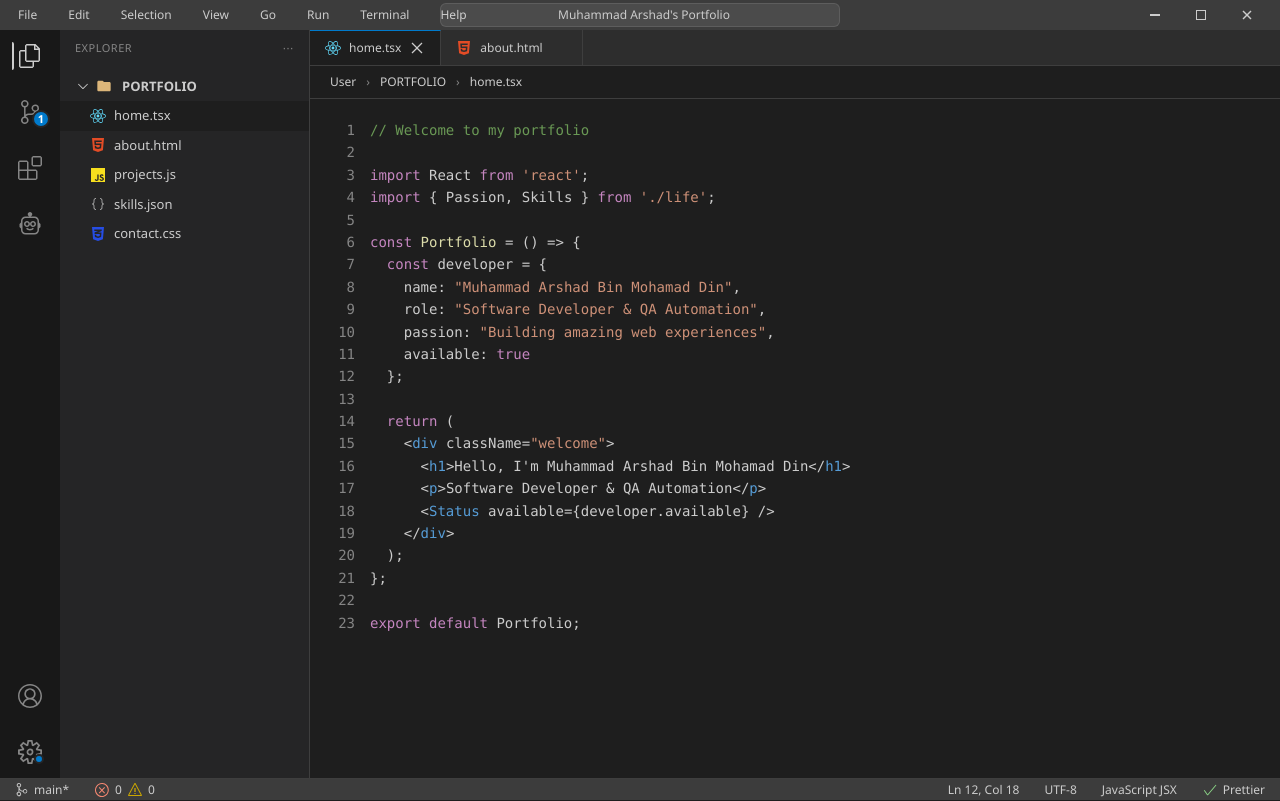
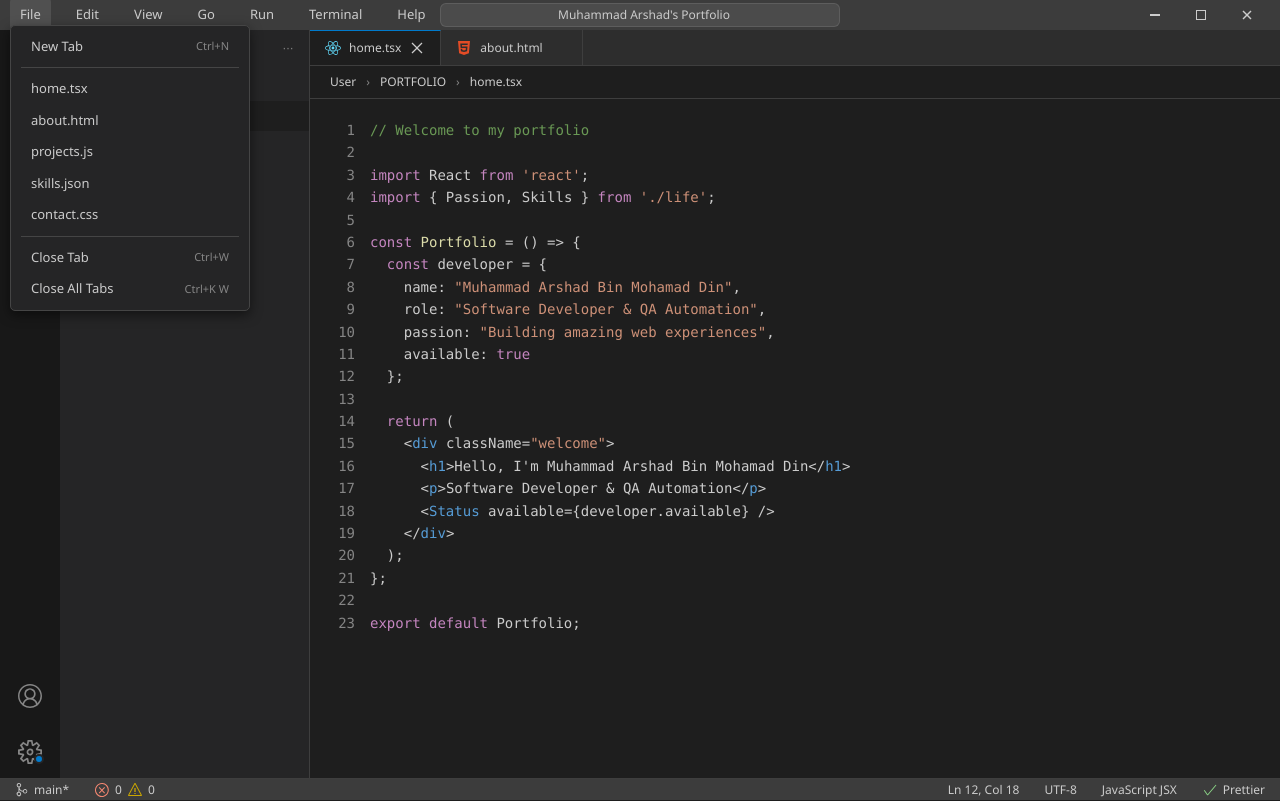
Before and after one commit to MuhdArshadd/portfolio, a React app: page / in a window 1280 px wide. Both pictures are taken after a click on the element "File". Built offline with nearby package versions, Linux system fonts and the light colour scheme; the HTML template or start-up script is replaced by a standard one.

Commit message:
add drop down for each title category

```diff
--- a/src/components/TitleBar.jsx
+++ b/src/components/TitleBar.jsx
@@ -13,7 +13,11 @@ export const TitleBar = ({ openFile }) => {
     const paletteRef = useRef(null);
     const inputRef = useRef(null);
 
-    // 3. Your entire file system to search through
+    // Dropdown Menu State
+    const [activeMenu, setActiveMenu] = useState(null);
+    const menuBarRef = useRef(null);
+
+    // Your entire file system
     const allFiles = [
         { name: 'home.tsx', path: 'PORTFOLIO', type: 'react' },
         { name: 'about.html', path: 'PORTFOLIO', type: 'html' },
@@ -30,35 +34,35 @@ export const TitleBar = ({ openFile }) => {
             case 'js': return <Icons.JsIcon />;
             case 'json': return <Icons.JsonIcon />;
             case 'extension': return <Icons.ExtensionTabIcon />;
-            default: return <Icons.Files />; // Fallback icon
+            default: return <Icons.Files />;
         }
     }
 
-    // Filter files based on search query
     const filteredFiles = allFiles.filter(file =>
         file.name.toLowerCase().includes(searchQuery.toLowerCase())
     );
 
-    // Listen for the Custom Event from the Activity Bar
-    useEffect(() => {
-        const openPalette = () => setIsPaletteOpen(true);
+    // --- Window & Click Handlers ---
 
-        // Start listening
-        window.addEventListener('open-command-palette', openPalette);
-
-        // Clean up the listener when the component unmounts
-        return () => window.removeEventListener('open-command-palette', openPalette);
-    }, []);
-
-    // Handle clicking outside the palette to close it
+    // Close palette AND menus when clicking outside
     useEffect(() => {
         const handleClickOutside = (event) => {
             if (paletteRef.current && !paletteRef.current.contains(event.target)) {
                 setIsPaletteOpen(false);
             }
+            if (menuBarRef.current && !menuBarRef.current.contains(event.target)) {
+                setActiveMenu(null);
+            }
         };
         document.addEventListener('mousedown', handleClickOutside);
         return () => document.removeEventListener('mousedown', handleClickOutside);
+    }, []);
+
+    // Listen for the Custom Event from the Activity Bar
+    useEffect(() => {
+        const openPalette = () => setIsPaletteOpen(true);
+        window.addEventListener('open-command-palette', openPalette);
+        return () => window.removeEventListener('open-command-palette', openPalette);
     }, []);
 
     // Auto-focus the input when the palette opens
@@ -74,7 +78,70 @@ export const TitleBar = ({ openFile }) => {
         setSearchQuery('');
     };
 
-    // --- Existing Click Handlers ---
+    const handleMaximize = async () => {
+        try {
+            if (!document.fullscreenElement) {
+                await document.documentElement.requestFullscreen();
+                setPopup({ visible: true, text: "Immersive mode activated! 🚀" });
+            } else {
+                if (document.exitFullscreen) {
+                    await document.exitFullscreen();
+                }
+            }
+        } catch (err) {
+            setPopup({ visible: true, text: "Your browser blocked fullscreen mode!" });
+        }
+    };
+
+    // --- Dropdown Menu Data Structure ---
+    const closeMenu = () => setActiveMenu(null);
+
+    const menuItems = {
+        File: [
+            { label: 'New Tab', action: () => { openFile('home.tsx'); closeMenu(); }, shortcut: 'Ctrl+N' },
+            { divider: true },
+            { label: 'home.tsx', action: () => { openFile('home.tsx'); closeMenu(); } },
+            { label: 'about.html', action: () => { openFile('about.html'); closeMenu(); } },
+            { label: 'projects.js', action: () => { openFile('projects.js'); closeMenu(); } },
+            { label: 'skills.json', action: () => { openFile('skills.json'); closeMenu(); } },
+            { label: 'contact.css', action: () => { openFile('contact.css'); closeMenu(); } },
+            { divider: true },
+            { label: 'Close Tab', action: () => { closeMenu(); alert('Tip: Pass a closeFile prop from App.jsx to make this work!'); }, shortcut: 'Ctrl+W' },
+            { label: 'Close All Tabs', action: () => { closeMenu(); }, shortcut: 'Ctrl+K W' }
+        ],
+        Edit: [
+            { label: 'Find', action: () => { setIsPaletteOpen(true); closeMenu(); }, shortcut: 'Ctrl+F' },
+            { label: 'Select All', action: () => { document.execCommand('selectAll'); closeMenu(); }, shortcut: 'Ctrl+A' },
+            { label: 'Copy', action: () => { document.execCommand('copy'); closeMenu(); }, shortcut: 'Ctrl+C' }
+        ],
+        View: [
+            { label: 'Command Palette...', action: () => { setIsPaletteOpen(true); closeMenu(); }, shortcut: 'Ctrl+Shift+P' },
+            { label: 'Toggle Sidebar', action: () => { closeMenu(); alert('Tip: Pass toggleSidebar from App.jsx!'); }, shortcut: 'Ctrl+B' },
+            { label: 'Toggle Terminal', action: () => { closeMenu(); alert('Terminal feature coming soon!'); }, shortcut: 'Ctrl+`' },
+            { label: 'Cad Bot', action: () => { openFile('Extension: Cad Bot'); closeMenu(); } },
+            { divider: true },
+            { label: 'Enter Full Screen', action: () => { handleMaximize(); closeMenu(); }, shortcut: 'F11' },
+            { label: 'Zoom In', action: () => { document.body.style.zoom = (parseFloat(document.body.style.zoom || 1) + 0.1); closeMenu(); }, shortcut: 'Ctrl+=' },
+            { label: 'Zoom Out', action: () => { document.body.style.zoom = (parseFloat(document.body.style.zoom || 1) - 0.1); closeMenu(); }, shortcut: 'Ctrl+-' },
+            { label: 'Reset Zoom', action: () => { document.body.style.zoom = 1; closeMenu(); }, shortcut: 'Ctrl+Numpad0' }
+        ],
+        Go: [
+            { label: 'Go to File...', action: () => { setIsPaletteOpen(true); closeMenu(); }, shortcut: 'Ctrl+P' },
+            { divider: true },
+            ...allFiles.map(f => ({ label: f.name, action: () => { openFile(f.name); closeMenu(); } }))
+        ],
+        Run: [
+            { label: 'Start Terminal', action: () => { closeMenu(); alert('Booting terminal environment...'); } }
+        ],
+        Help: [
+            { label: 'Command Palette...', action: () => { setIsPaletteOpen(true); closeMenu(); }, shortcut: 'Ctrl+Shift+P' },
+            { divider: true },
+            { label: 'About Muhammad Arshad', action: () => { openFile('about.html'); closeMenu(); } },
+            { label: 'Welcome', action: () => { openFile('home.tsx'); closeMenu(); } }
+        ]
+    };
+
+    // --- Taunt Click Handlers ---
     const minimizeMessages = [
         "Minimizing a VS Code inside a browser.. wait what?",
         "Is there an interesting thing other than my portfolio??",
@@ -96,21 +163,6 @@ export const TitleBar = ({ openFile }) => {
         setMinCount(prev => (prev + 1) % minimizeMessages.length);
     };
 
-    const handleMaximize = async () => {
-        try {
-            if (!document.fullscreenElement) {
-                await document.documentElement.requestFullscreen();
-                setPopup({ visible: true, text: "Immersive mode activated! 🚀" });
-            } else {
-                if (document.exitFullscreen) {
-                    await document.exitFullscreen();
-                }
-            }
-        } catch (err) {
-            setPopup({ visible: true, text: "Your browser blocked fullscreen mode!" });
-        }
-    };
-
     const handleClose = () => {
         setPopup({ visible: true, text: closeMessages[closeCount] });
         setCloseCount(prev => (prev + 1) % closeMessages.length);
@@ -125,15 +177,62 @@ export const TitleBar = ({ openFile }) => {
 
     return (
         <div className="title-bar" style={{ position: 'relative' }}>
-            <div className="title-bar-left">
-                <span className="menu-item">File</span>
-                <span className="menu-item">Edit</span>
-                <span className="menu-item">Selection</span>
-                <span className="menu-item">View</span>
-                <span className="menu-item">Go</span>
-                <span className="menu-item">Run</span>
-                <span className="menu-item">Terminal</span>
-                <span className="menu-item">Help</span>
+
+            {/* LEFT SIDE NAV BAR */}
+            <div className="title-bar-left" ref={menuBarRef} style={{ display: 'flex', position: 'relative' }}>
+                {['File', 'Edit', 'View', 'Go', 'Run', 'Terminal', 'Help'].map((menuName) => (
+                    <div
+                        key={menuName}
+                        style={{ position: 'relative' }}
+                    >
+                        <span
+                            className="menu-item"
+                            style={{
+                                padding: '6px 10px', cursor: 'pointer', fontSize: '13px',
+                                background: activeMenu === menuName ? 'rgba(255,255,255,0.1)' : 'transparent',
+                                borderRadius: '3px'
+                            }}
+                            onClick={() => {
+                                // If menu exists in our data, toggle it. Otherwise do nothing.
+                                if (menuItems[menuName]) {
+                                    setActiveMenu(activeMenu === menuName ? null : menuName);
+                                }
+                            }}
+                        >
+                            {menuName}
+                        </span>
+
+                        {/* THE DROPDOWN MENU */}
+                        {activeMenu === menuName && menuItems[menuName] && (
+                            <div style={{
+                                position: 'absolute', top: '100%', left: '0',
+                                background: '#252526', border: '1px solid #454545',
+                                borderRadius: '5px', boxShadow: '0 4px 12px rgba(0,0,0,0.5)',
+                                minWidth: '240px', zIndex: 2000, padding: '5px 0',
+                                color: '#cccccc', fontSize: '13px'
+                            }}>
+                                {menuItems[menuName].map((item, idx) => {
+                                    if (item.divider) {
+                                        return <div key={idx} style={{ height: '1px', background: '#454545', margin: '5px 10px' }} />;
+                                    }
+                                    return (
+                                        <div
+                                            key={idx}
+                                            className="menu-hover"
+                                            onClick={item.action}
+                                            style={{ padding: '6px 20px', cursor: 'pointer', display: 'flex', justifyContent: 'space-between', alignItems: 'center' }}
+                                            onMouseOver={(e) => { e.currentTarget.style.background = '#04395e'; e.currentTarget.style.color = '#ffffff'; }}
+                                            onMouseOut={(e) => { e.currentTarget.style.background = 'transparent'; e.currentTarget.style.color = '#cccccc'; }}
+                                        >
+                                            <span>{item.label}</span>
+                                            {item.shortcut && <span style={{ color: '#858585', fontSize: '11px' }}>{item.shortcut}</span>}
+                                        </div>
+                                    );
+                                })}
+                            </div>
+                        )}
+                    </div>
+                ))}
             </div>
 
             {/* CENTER COMMAND PALETTE TRIGGER */}
@@ -156,13 +255,13 @@ export const TitleBar = ({ openFile }) => {
             {isPaletteOpen && (
                 <div ref={paletteRef} style={{
                     position: 'absolute', top: '0', left: '50%', transform: 'translateX(-50%)',
-                    width: '480px', // Reduced from 600px
+                    width: '480px',
                     background: '#252526', border: '1px solid #454545',
                     borderRadius: '6px', boxShadow: '0 8px 24px rgba(0,0,0,0.5)', zIndex: 9999,
                     display: 'flex', flexDirection: 'column', overflow: 'hidden'
                 }}>
                     {/* Input Area */}
-                    <div style={{ padding: '5px' }}> {/* Reduced padding */}
+                    <div style={{ padding: '5px' }}>
                         <input
                             ref={inputRef}
                             type="text"
@@ -172,8 +271,7 @@ export const TitleBar = ({ openFile }) => {
                             style={{
                                 width: '100%', boxSizing: 'border-box', background: '#3c3c3c',
                                 border: '1px solid #007acc', color: '#cccccc',
-                                padding: '6px 8px',
-                                fontSize: '12px',
+                                padding: '6px 8px', fontSize: '12px',
                                 outline: 'none', borderRadius: '3px'
                             }}
                         />
@@ -181,13 +279,10 @@ export const TitleBar = ({ openFile }) => {
 
                     {/* Results List */}
                     <div style={{ maxHeight: '300px', overflowY: 'auto', paddingBottom: '4px' }}>
-
-                        {/* Static Action Row */}
                         <div style={{ padding: '4px 10px', display: 'flex', justifyContent: 'space-between', color: '#cccccc', fontSize: '12px', background: '#04395e', cursor: 'pointer' }}>
                             <span>Go to File <span style={{ opacity: 0.6 }}>{searchQuery}</span></span>
                         </div>
 
-                        {/* File Results Header */}
                         <div style={{ padding: '4px 10px', fontSize: '10px', color: '#858585', marginTop: '2px', textTransform: 'uppercase' }}>
                             {searchQuery ? 'search results' : 'recently opened'}
                         </div>
@@ -197,9 +292,8 @@ export const TitleBar = ({ openFile }) => {
                                 key={idx}
                                 onClick={() => handleFileSelect(file.name)}
                                 style={{
-                                    padding: '4px 15px', // Reduced padding for tighter rows
-                                    display: 'flex', justifyContent: 'space-between',
-                                    alignItems: 'center', cursor: 'pointer', fontSize: '12px', color: '#cccccc' // Reduced font size
+                                    padding: '4px 15px', display: 'flex', justifyContent: 'space-between',
+                                    alignItems: 'center', cursor: 'pointer', fontSize: '12px', color: '#cccccc'
                                 }}
                                 onMouseOver={(e) => e.currentTarget.style.background = '#2a2d2e'}
                                 onMouseOut={(e) => e.currentTarget.style.background = 'transparent'}
@@ -223,7 +317,6 @@ export const TitleBar = ({ openFile }) => {
 
             {/* Window Controls Area */}
             <div className="window-controls" style={{ display: 'flex', alignItems: 'center', gap: '0', position: 'relative' }}>
-
                 {popup.visible && (
                     <div style={{
                         position: 'absolute', top: '35px', right: '5px', backgroundColor: '#252526',
```
